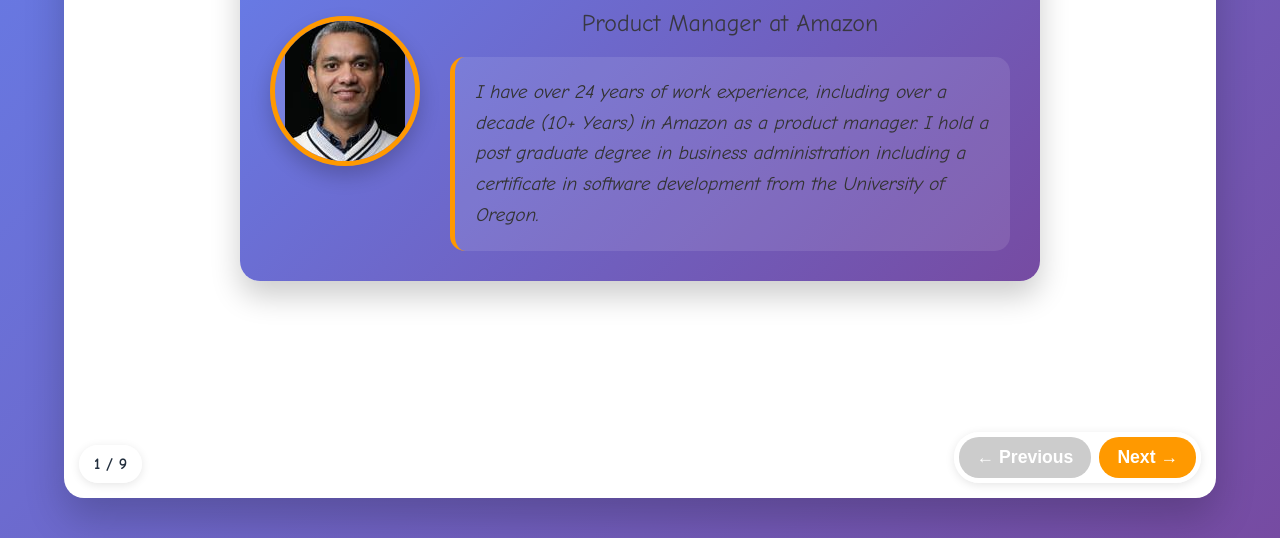
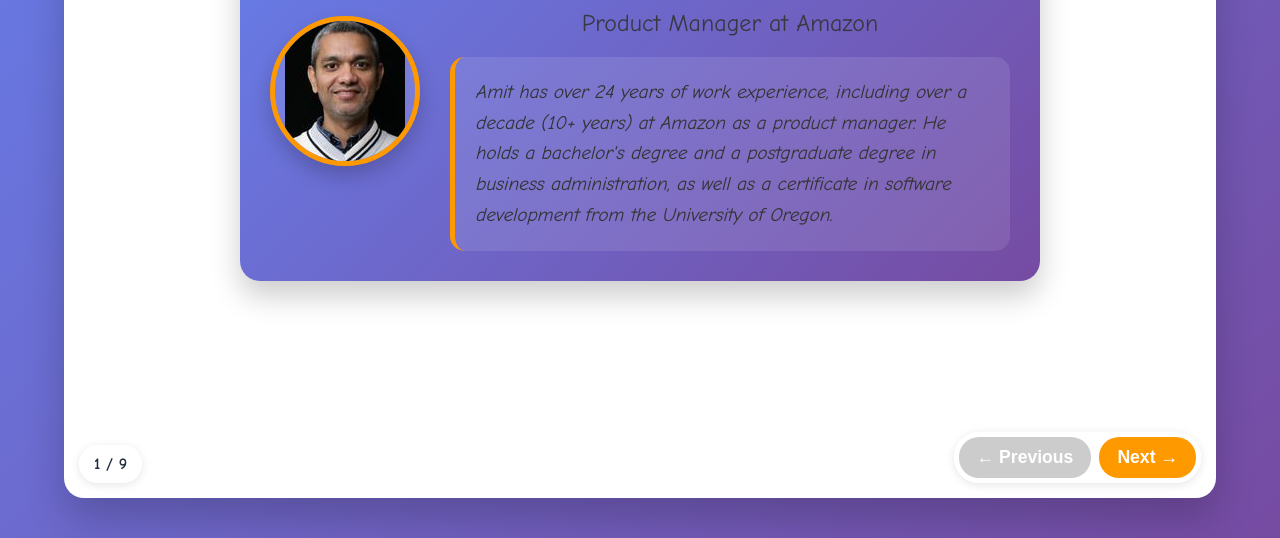
Before and after one commit to nandyamit/productmanager, a plain HTML site: page index.html in a window 1280 px wide. Shown: the part 262-800 px from the top of the page. Drawn offline with Linux system fonts and the light colour scheme.

Commit message:
updated html code

```diff
--- a/index.html
+++ b/index.html
@@ -369,7 +369,7 @@
                     <h2 class="presenter-name">Amit Nandy</h2>
                     <p class="presenter-title">Product Manager at Amazon</p>
                     <div class="presenter-bio">
-                        <p>I have over 24 years of work experience, including over a decade (10+ Years) in Amazon as a product manager. I hold a post graduate degree in business administration including a certificate in software development from the University of Oregon.   </p>
+                        <p>Amit has over 24 years of work experience, including over a decade (10+ years) at Amazon as a product manager. He holds a bachelor's degree and a postgraduate degree in business administration, as well as a certificate in software development from the University of Oregon.  </p>
                     </div>
                 </div>
             </div>
```
